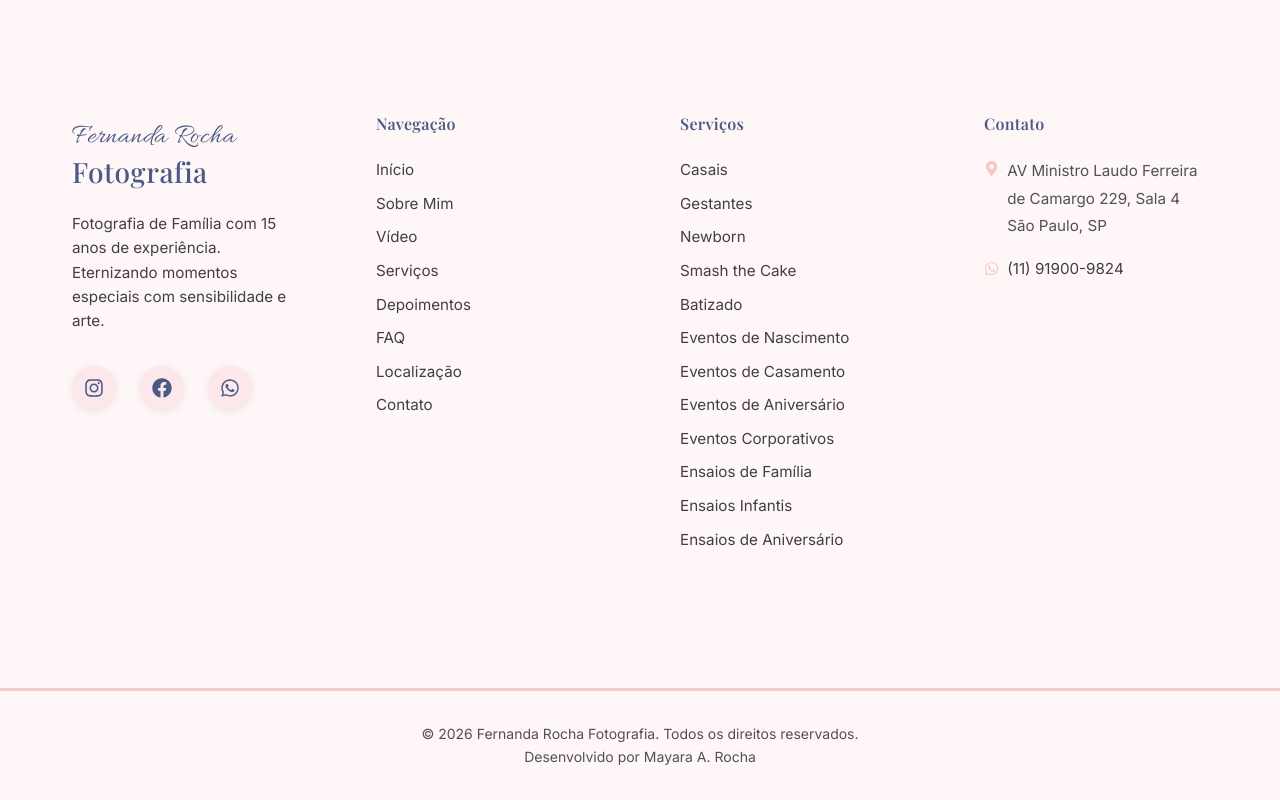
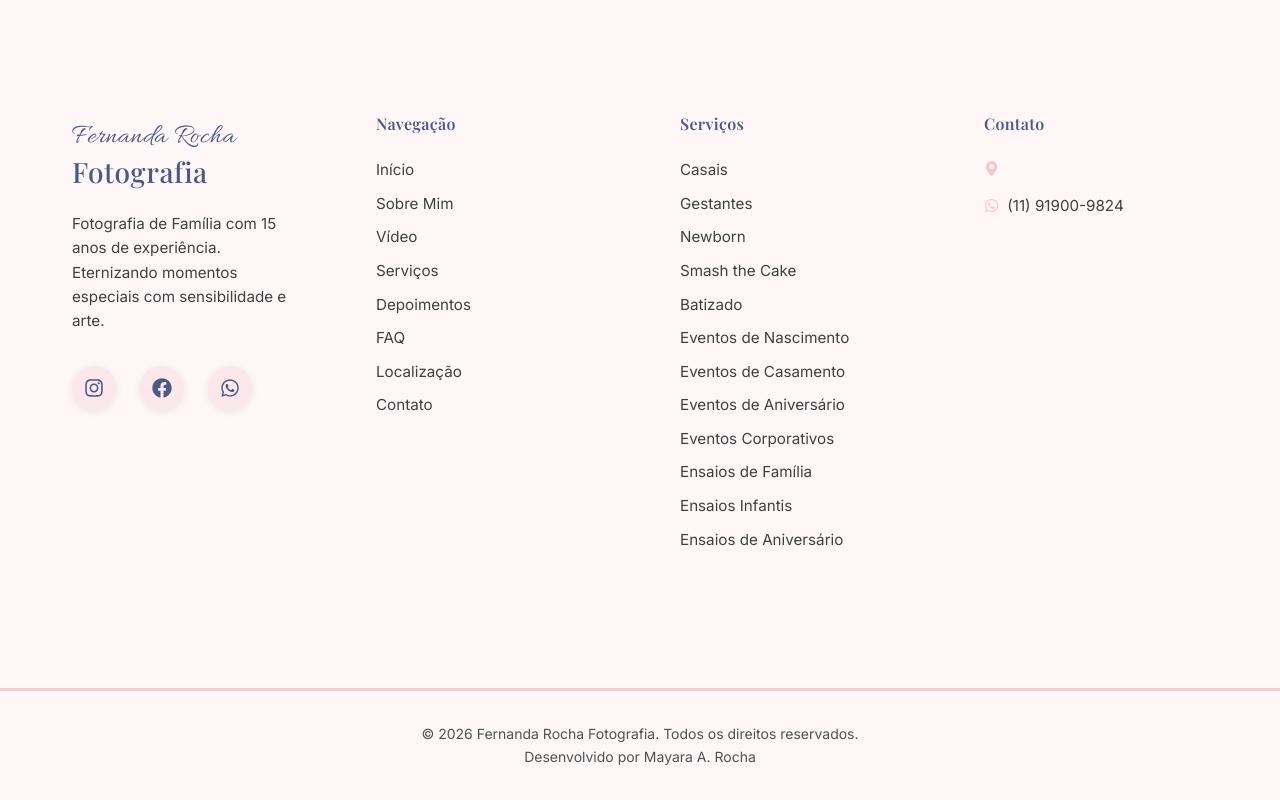
Before and after one commit to mayaraaraujorocha/fernandarochafotografia, a React (Vite) app: page / in a window 1280 px wide. Shown: the part 7287-8087 px from the top of the page. Built offline with nearby package versions, Linux system fonts and the light colour scheme.

Commit message:
Remove address from Footer component
Removed address details from the footer component.

```diff
--- a/src/components/Footer.tsx
+++ b/src/components/Footer.tsx
@@ -253,9 +253,9 @@ export function Footer() {
             <div style={{ fontSize: '0.95rem', color: 'var(--neutral-700)', lineHeight: 1.8 }}>
               <p style={{ display: 'flex', alignItems: 'flex-start', gap: '0.5rem', marginBottom: 'var(--spacing-sm)' }}>
                 <FaMapMarkerAlt style={{ marginTop: '0.25rem', flexShrink: 0, color: 'var(--accent-pink)' }} />
-                <span>
-                  AV Ministro Laudo Ferreira de Camargo 229, Sala 4<br />
-                  São Paulo, SP
+ <span>
+
+
                 </span>
               </p>
               <p style={{ display: 'flex', alignItems: 'center', gap: '0.5rem' }}>
```
